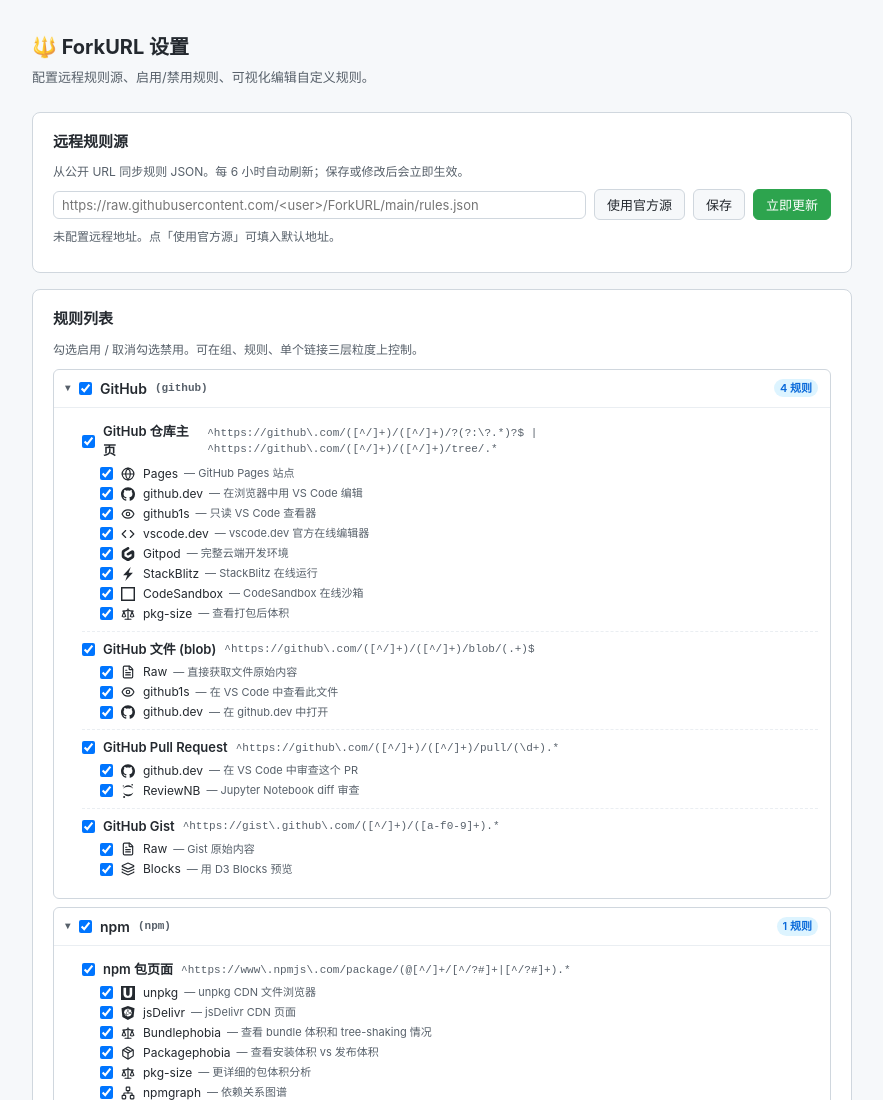
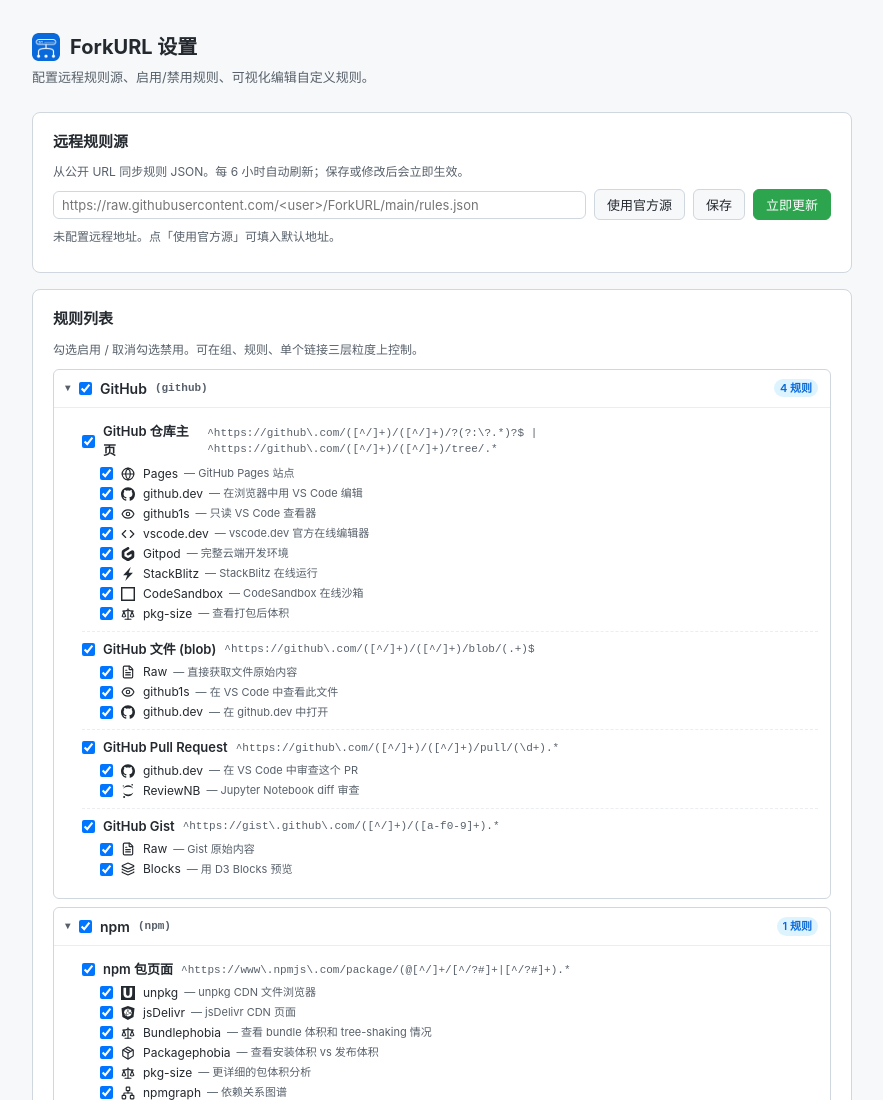
Before and after one commit to etng/ForkURL, a browser extension: page options.html in a window 1280 px wide. Shown: the top 1100 px of the page, without its empty margins (198-1081 px from the left). Drawn offline with Linux system fonts and the light colour scheme.

Commit message:
Use the toolbar icon as the in-extension brand mark
Replaced the trident emoji (🔱) in the popup and options page headers
with the actual icons/icon128.png so the brand mark matches the toolbar
icon. Added small .brand-icon style for sizing/rounded corners.

```diff
--- a/options.html
+++ b/options.html
@@ -14,7 +14,8 @@
     line-height: 1.5;
   }
   .wrap { max-width: 820px; margin: 0 auto; }
-  h1 { font-size: 20px; margin-bottom: 6px; }
+  h1 { font-size: 20px; margin-bottom: 6px; display: flex; align-items: center; gap: 10px; }
+  .brand-icon { width: 28px; height: 28px; border-radius: 6px; }
   .sub { color: #57606a; margin-bottom: 24px; font-size: 13px; }
   .card {
     background: #fff;
@@ -277,7 +278,7 @@
 </head>
 <body>
 <div class="wrap">
-  <h1>🔱 ForkURL 设置</h1>
+  <h1><img src="icons/icon128.png" alt="" class="brand-icon"> ForkURL 设置</h1>
   <p class="sub">配置远程规则源、启用/禁用规则、可视化编辑自定义规则。</p>
 
   <div class="card">
```
Also changed, not shown: popup.html (+3 -2 lines).
